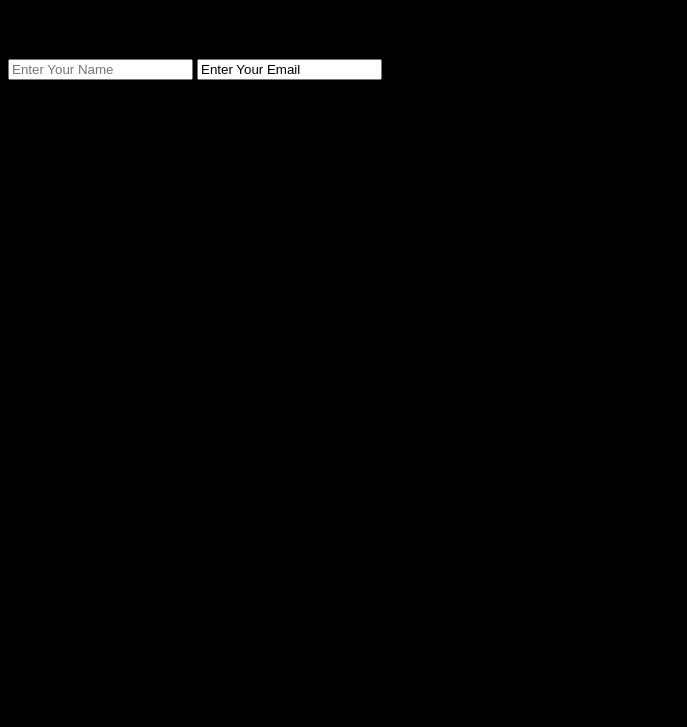
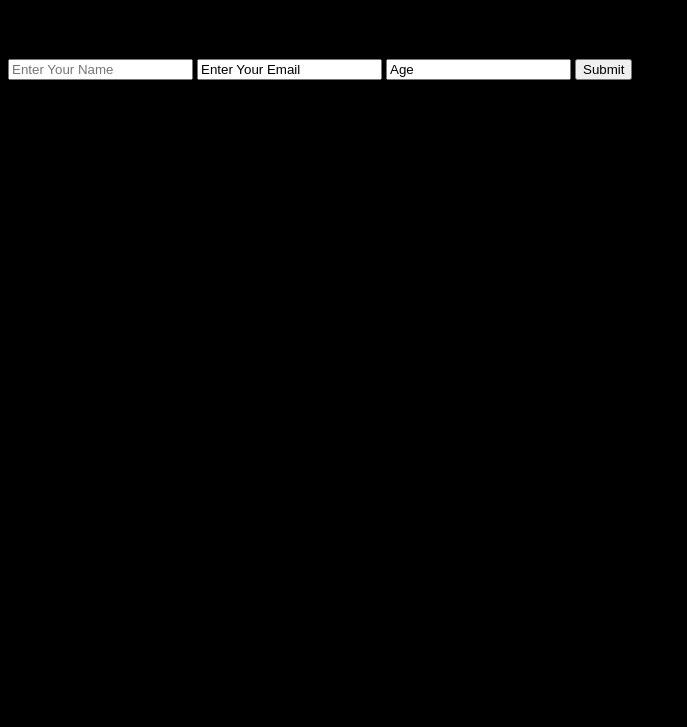
Before and after one commit to christophszcz/survey-form, a plain HTML site: page index.html in a window 1280 px wide. Shown: the part 73-800 px from the top of the page, without its empty margins (0-687 px from the left). Drawn offline with Linux system fonts and the light colour scheme.

Commit message:
Create an age input.

```diff
--- a/index.html
+++ b/index.html
@@ -14,7 +14,7 @@
     perferendis praesentium eius sapiente, sint iusto maiores architecto sit iure
     minus, culpa, illum excepturi et veniam error saepe hic.
   </p>
-  <form id="survey-form" action="" >
+  <form id="survey-form" action="">
     <input type="text"
            name="Name"
            id="name"
@@ -23,6 +23,11 @@
            name="Email"
            id="email"
            value="Enter Your Email">
+    <input type="text"
+           name="Age"
+           id="age"
+           value="Age">
+    <input type="submit" value="Submit">
   </form>
   <script src="./js/script.js"></script>
   <script src="https://cdn.freecodecamp.org/testable-projects-fcc/v1/bundle.js"></script>
```
